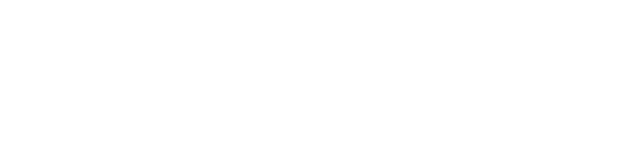
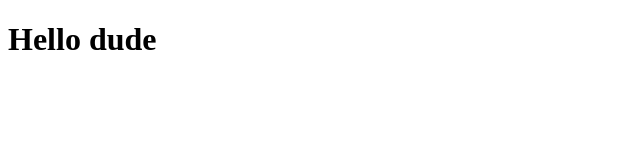
Before and after one commit to ebenzeev/appsus, a plain HTML site: page index.html in a window 1280 px wide. Shown: the whole page, without its empty margins (0-640 px from the left). Drawn offline with Linux system fonts and the light colour scheme.

```diff
--- a/index.html
+++ b/index.html
@@ -7,6 +7,6 @@
     <title>Document</title>
 </head>
 <body>
-
+    <h1>Hello dude</h1>
 </body>
 </html>
```
